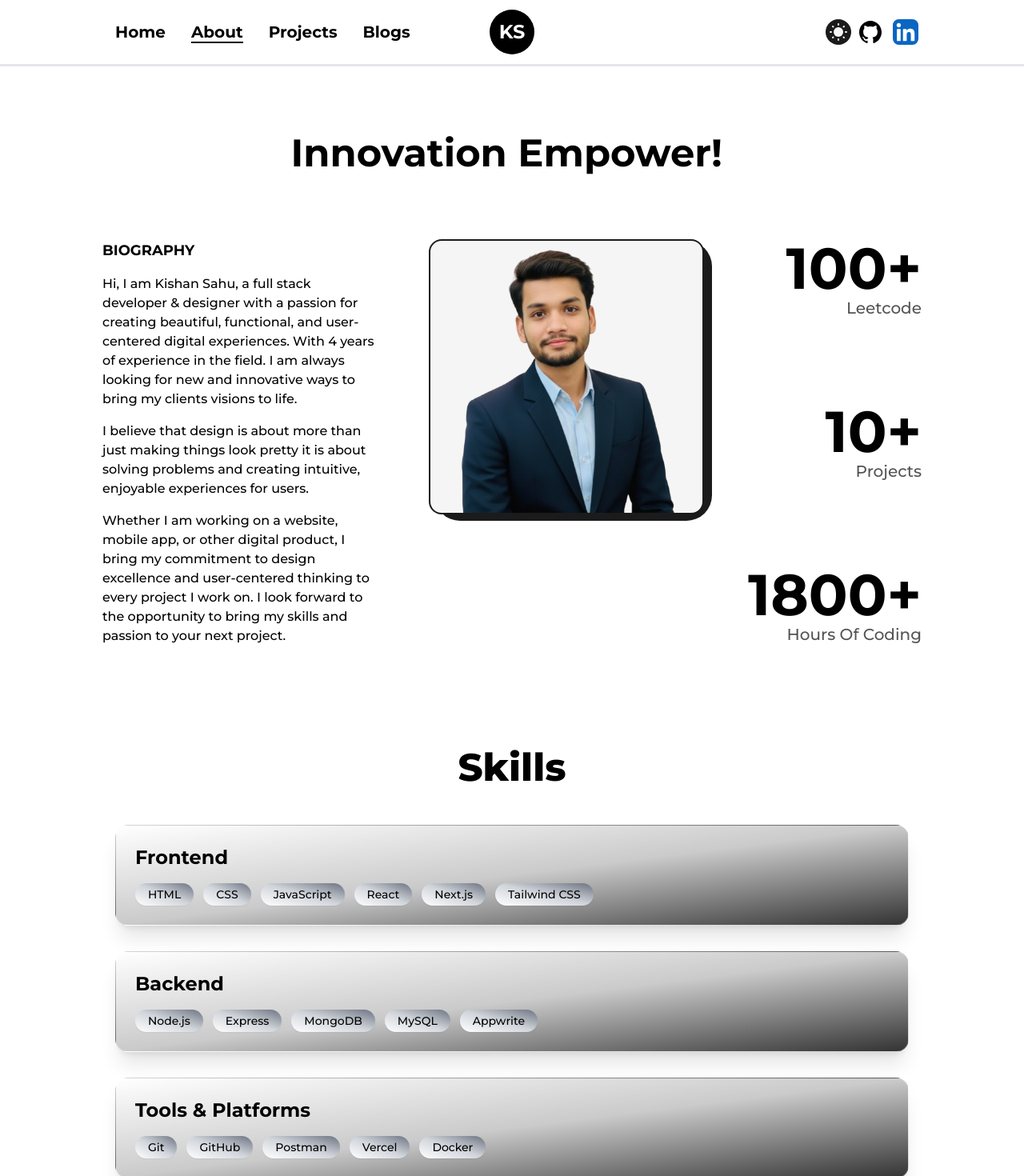
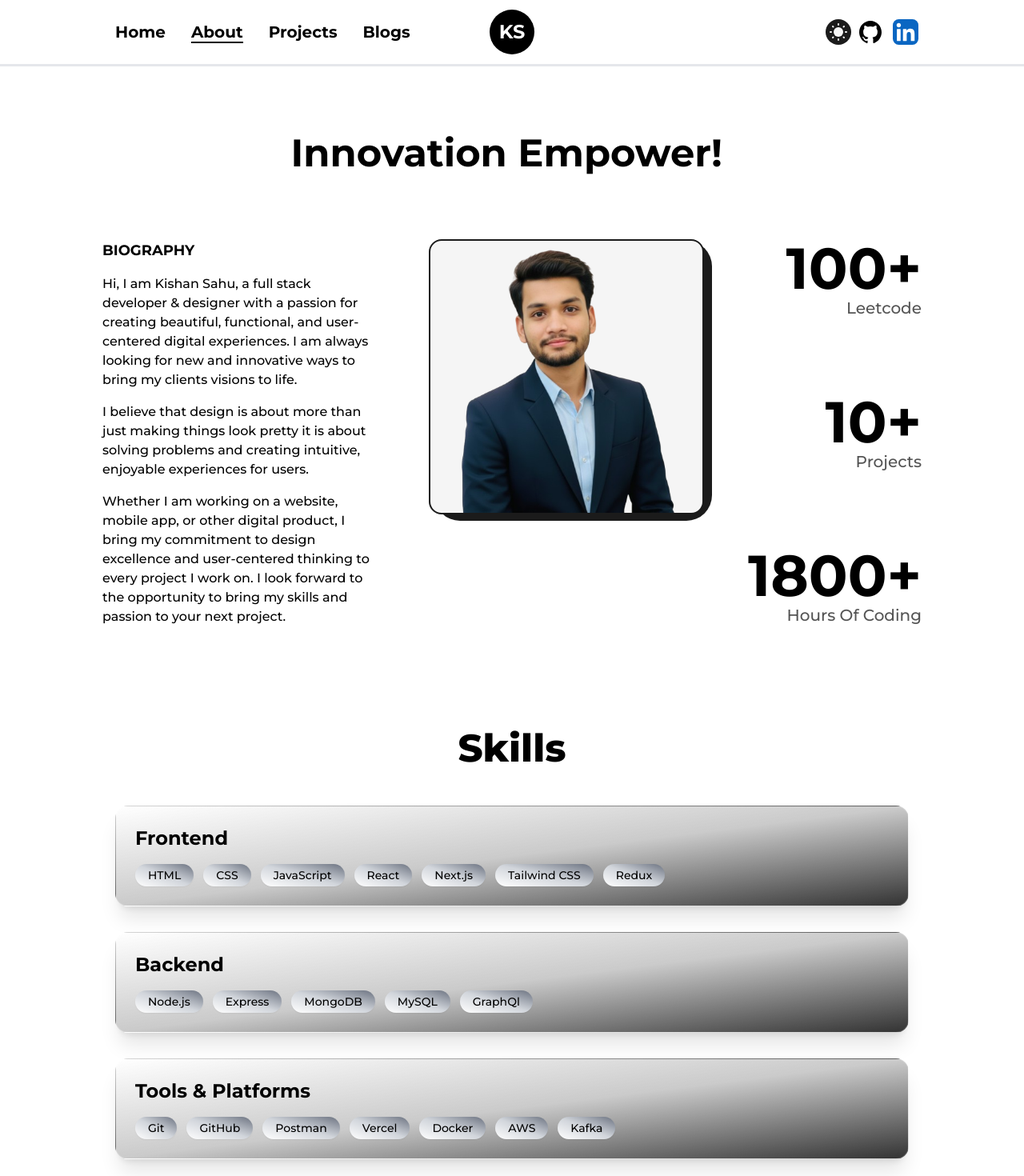
Before and after one commit to ksroyal100/Portfolio.github.io, a Next.js app: page /about in a window 1280 px wide. Shown: the top 1470 px of the page at 80% size. Built offline with nearby package versions, Linux system fonts and the light colour scheme.

Commit message:
updating skilld and fixing bio

```diff
--- a/src/components/Skills.js
+++ b/src/components/Skills.js
@@ -1,19 +1,19 @@
 const skills = [
   {
     category: "Frontend",
-    items: ["HTML", "CSS", "JavaScript", "React", "Next.js", "Tailwind CSS"]
+    items: ["HTML", "CSS", "JavaScript", "React", "Next.js", "Tailwind CSS", "Redux"]
   },
   {
     category: "Backend",
-    items: ["Node.js", "Express", "MongoDB", "MySQL", "Appwrite"]
+    items: ["Node.js", "Express", "MongoDB", "MySQL", "GraphQl"]
   },
   {
     category: "Tools & Platforms",
-    items: ["Git", "GitHub", "Postman", "Vercel", "Docker"]
+    items: ["Git", "GitHub", "Postman", "Vercel", "Docker", "AWS", "Kafka"]
   },
   {
     category: "Programming Languages",
-    items: ["Java", "Python", "C#", "JavaScript", "TypeScript"]
+    items: ["Java", "Python", "JavaScript", "TypeScript", "SQL"]
   }
 ]
 
--- a/src/pages/about.js
+++ b/src/pages/about.js
@@ -46,7 +46,7 @@ const about = () => {
                       <div className='col-span-3 flex flex-col items-start justify-start xl:col-span-4 md:order-2 md:col-span-8'>
                           <h2 className='mb-4 text-lg font-bold uppercase text-black-300'>Biography</h2>
                           <p className='font-medium'> Hi, I am Kishan Sahu, a full stack developer & designer with a passion for creating beautiful, functional,
-and user-centered digital experiences. With 4 years of experience in the field. I am always looking for
+and user-centered digital experiences. I am always looking for
 new and innovative ways to bring my clients visions to life. </p>
 <p className='my-4 font-medium'> I believe that design is about more than just making things look pretty it is about solving problems and
 creating intuitive, enjoyable experiences for users.
```
